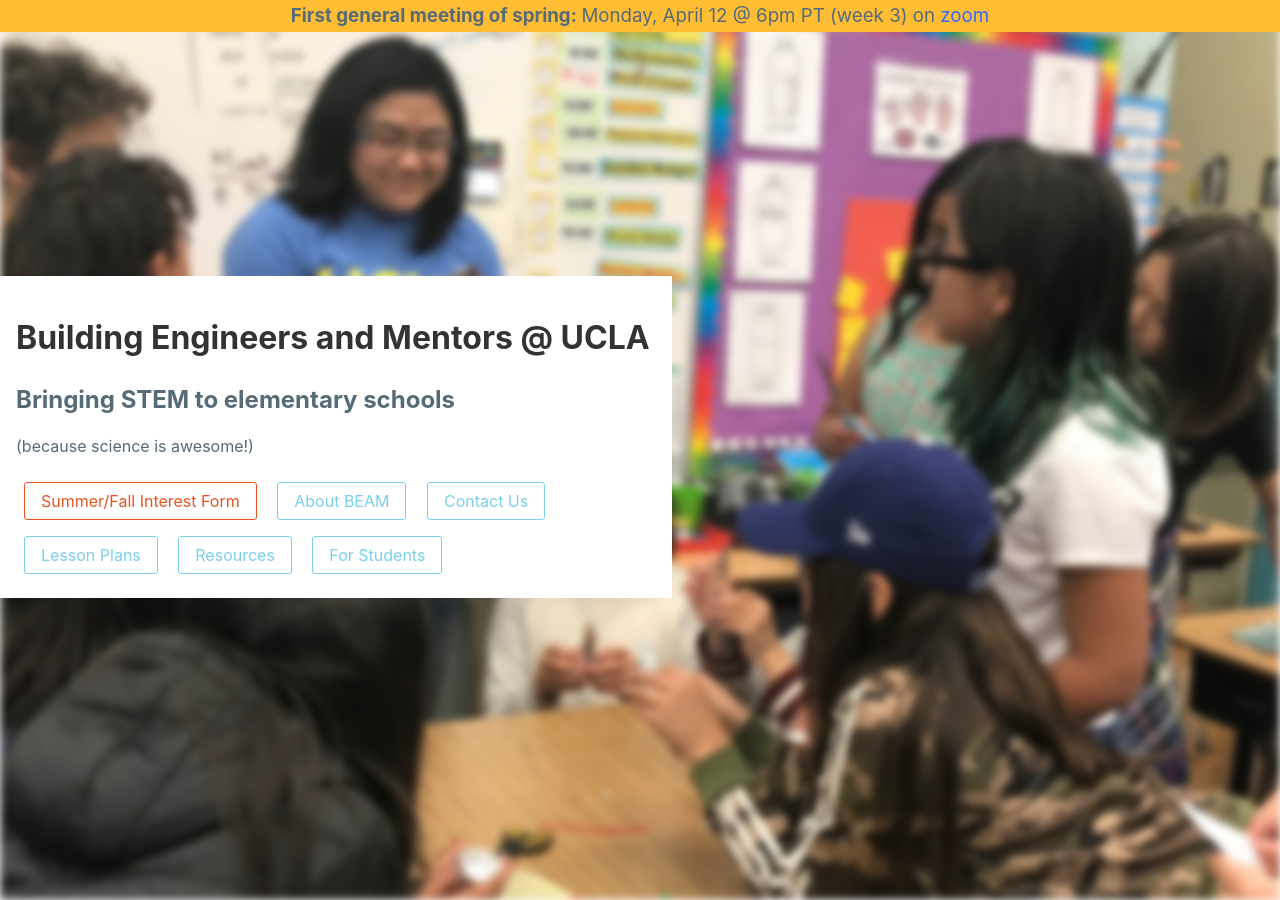
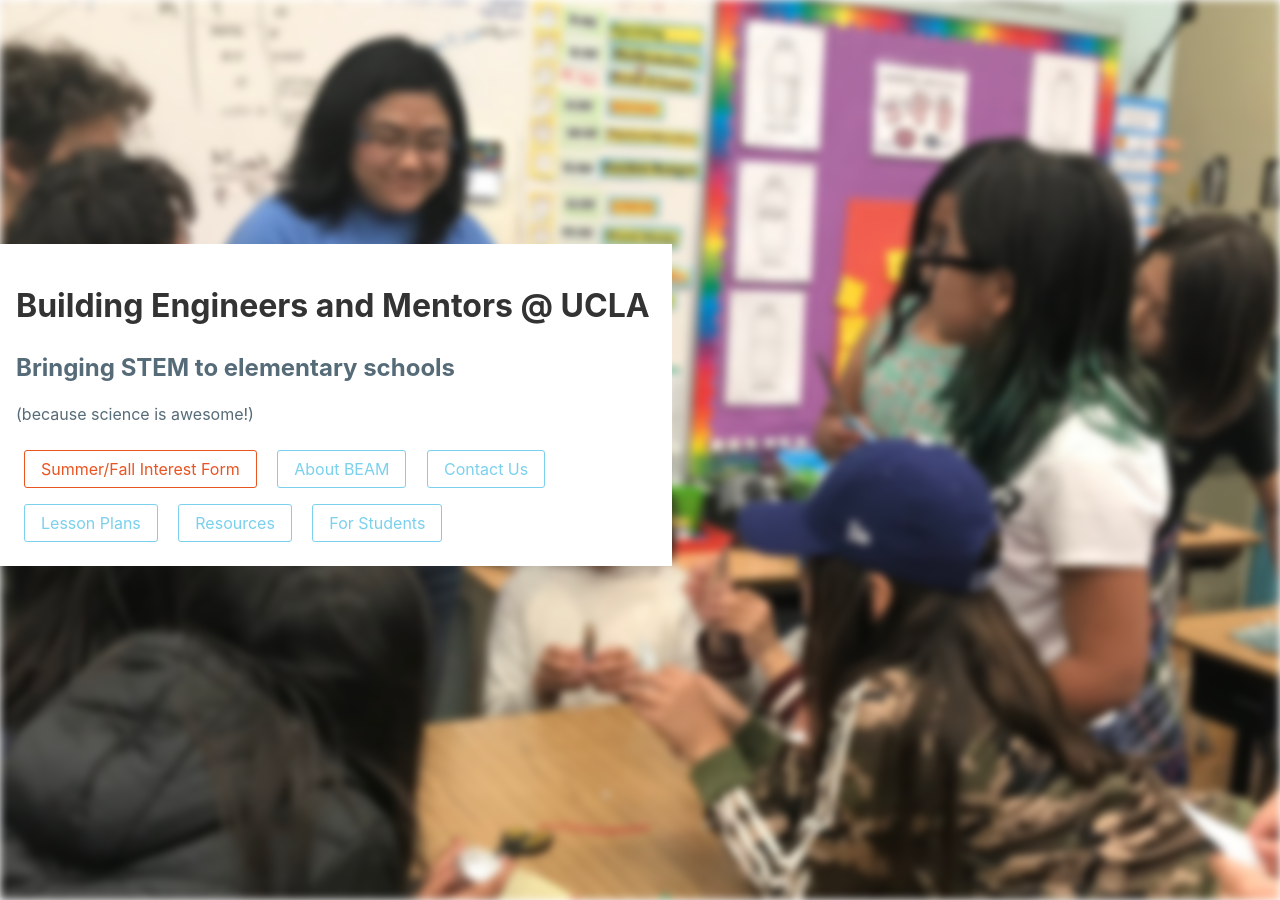
Before and after one commit to beam-ucla/beam-website, a Jekyll site: the page built from index.html, in a window 1280 px wide. Built offline with Jekyll 4.4.1, drawn with Linux system fonts in a browser that asks for light colours.

```diff
--- a/index.html
+++ b/index.html
@@ -4,19 +4,7 @@
 ---
 
 <div class="index-background"></div>
-<div class="alert">
-  <h3>
-    First general meeting of spring:
-    <span style="font-weight: normal"
-      >Monday, April 12 @ 6pm PT (week 3) on
-      <a
-        class="blue-link"
-        href="https://ucla.zoom.us/j/99896942410?pwd=VUhLYmt4M0ZicUNFcnI1RjRaSEJaUT09"
-        >zoom</a
-      ></span
-    >
-  </h3>
-</div>
+
 <div class="content">
   <div class="hero-banner">
     <h1 class="title title-1">Building Engineers and Mentors @ UCLA</h1>
```
Also changed, not shown: about.md (+1 -4 lines).
